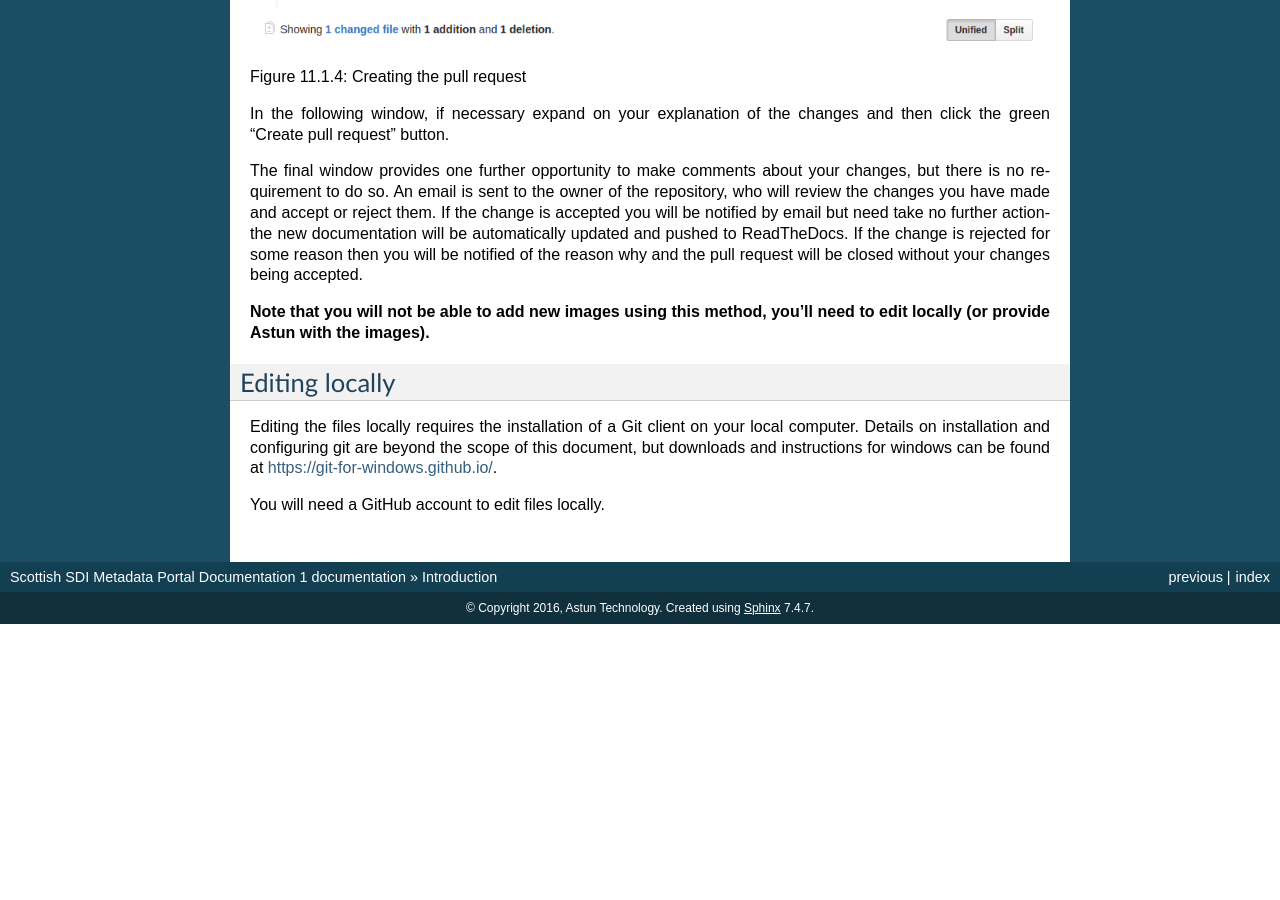
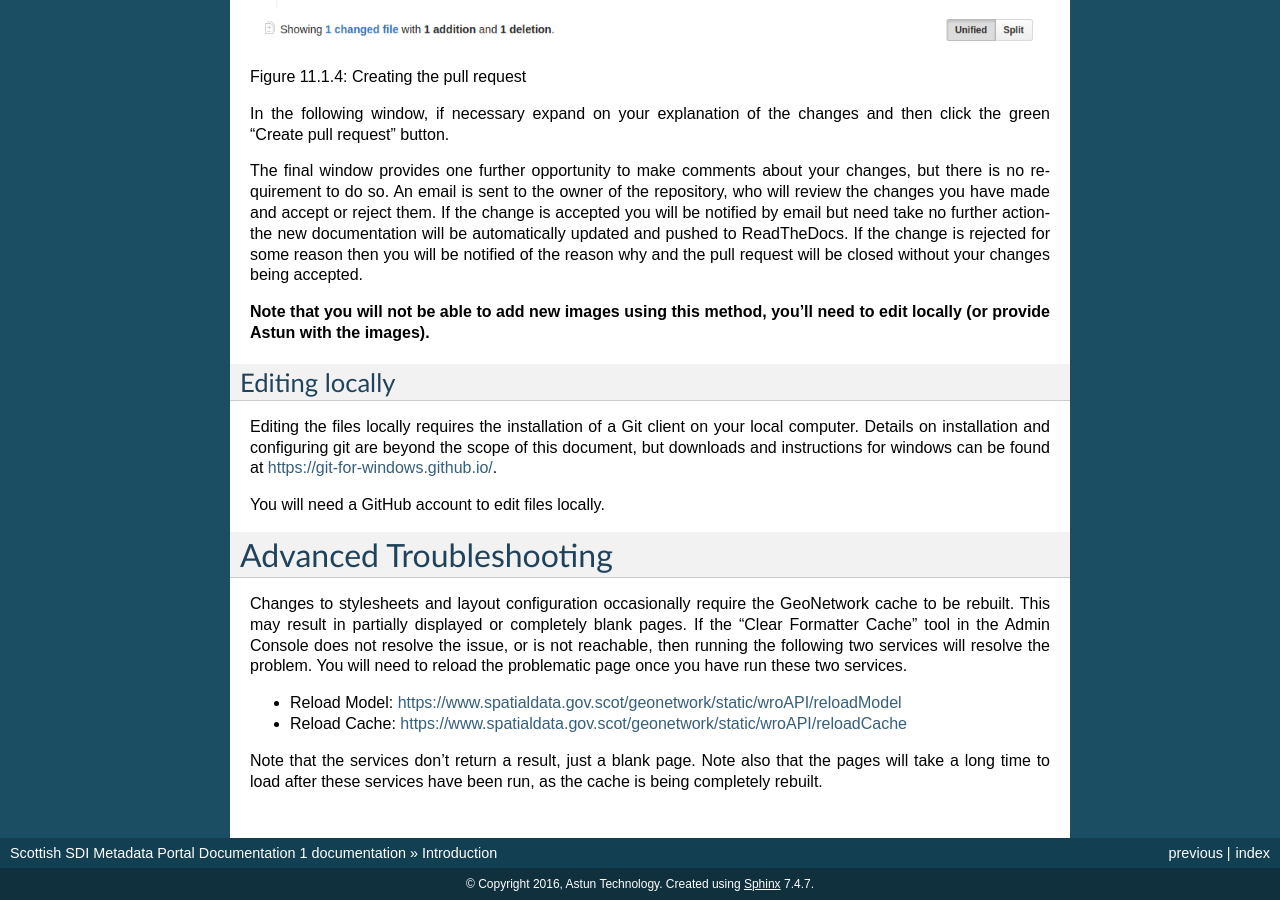
Before and after one commit to AstunTechnology/ssdidocs, a Sphinx documentation site: the page built from docs/ssdi_adminguidance.rst, in a window 1280 px wide and 900 px high, scrolled down 34200 px. Built offline with Sphinx 7.4.7, drawn with Linux system fonts in a browser that asks for light colours; before the commit the page ends 34824 px from its top, so only the background shows below that; some of the changed text lies outside the part shown.

Commit message:
Update ssdi_adminguidance.rst
Added section on running cache reload services

```diff
--- a/docs/ssdi_adminguidance.rst
+++ b/docs/ssdi_adminguidance.rst
@@ -631,6 +631,16 @@ Editing the files locally requires the installation of a Git client on your loca
 
 You will need a GitHub account to edit files locally.
 
+Advanced Troubleshooting
+========================
+
+Changes to stylesheets and layout configuration occasionally require the GeoNetwork cache to be rebuilt. This may result in partially displayed or completely blank pages. If the "Clear Formatter Cache" tool in the Admin Console does not resolve the issue, or is not reachable, then running the following two services will resolve the problem. You will need to reload the problematic page once you have run these two services.
+
+* Reload Model: https://www.spatialdata.gov.scot/geonetwork/static/wroAPI/reloadModel
+* Reload Cache: https://www.spatialdata.gov.scot/geonetwork/static/wroAPI/reloadCache
+
+Note that the services don't return a result, just a blank page. Note also that the pages will take a long time to load after these services have been run, as the cache is being completely rebuilt.
+
 
 .. |image0| image:: media/adminimage01.png
 .. |image1| image:: media/adminimage02.png
```
